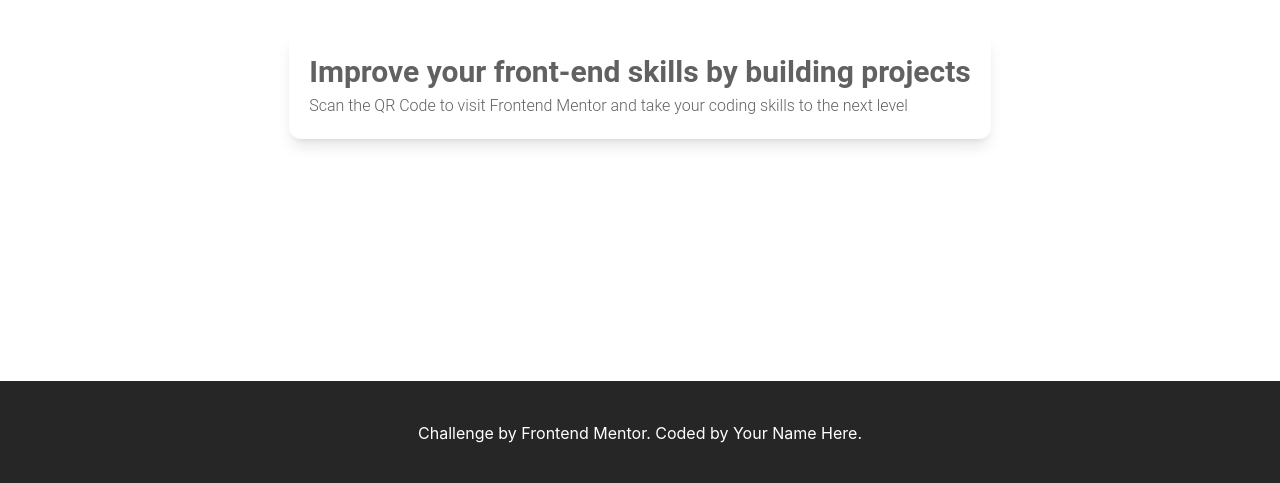
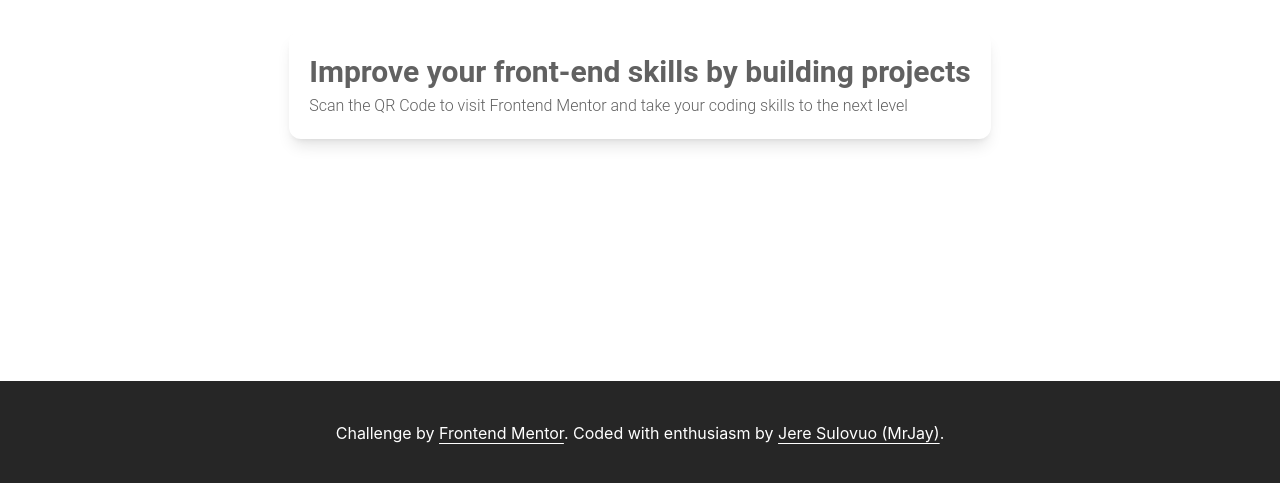
Before and after one commit to chungvuiloong/qr-code-component, a React (Create React App) app: page / in a window 1280 px wide. Shown: the part 315-798 px from the top of the page. Built offline with nearby package versions, Linux system fonts and the light colour scheme.

Commit message:
Add spaces and underline class.

```diff
--- a/src/App.tsx
+++ b/src/App.tsx
@@ -9,8 +9,14 @@ function App() {
         <div className='relative h-[100vh] flex flex-col justify-center mx-auto'>
             <QRCode />
                 <div className='py-10 absolute bottom-0 bg-[#262626] w-full text-white text-center'>
-                    Challenge by <a href="https://www.frontendmentor.io?ref=challenge" target="_blank" rel="noreferrer">Frontend Mentor</a>.
-                    Coded by <a href="#">Your Name Here</a>.
+                    Challenge by{" "}
+                    <a href="https://www.frontendmentor.io?ref=challenge"
+                    target="_blank"
+                    rel="noreferrer"
+                    className='underline underline-offset-4'>
+                        Frontend Mentor
+                    </a>.
+                    Coded with enthusiasm by {""}<a href="#" className='underline underline-offset-4'>Jere Sulovuo (MrJay)</a>.
             </div>
         </div>
     </ThemeProvider>
```
